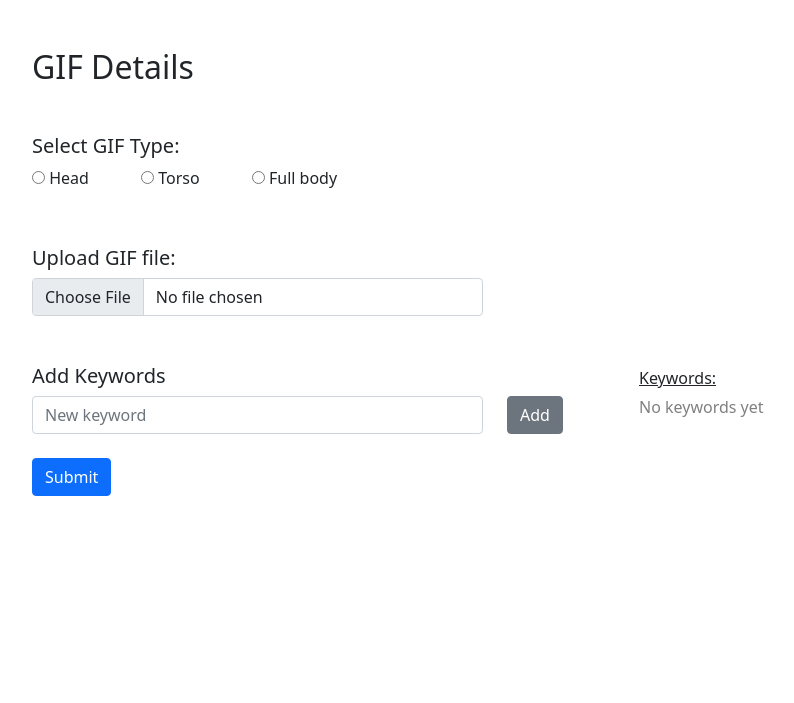
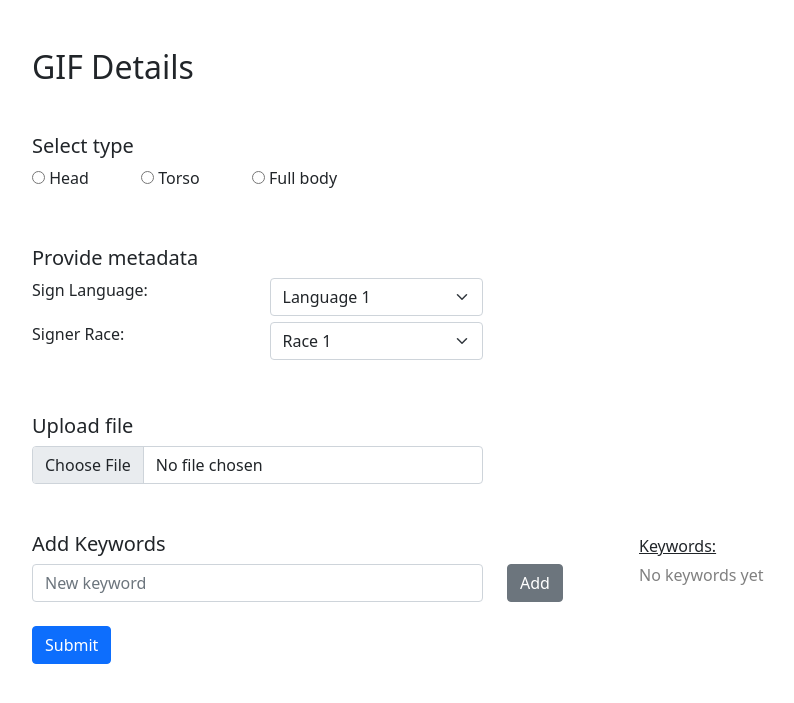
Before and after one commit to ConnectDeaf/ASM4Deaf, a Flask app: page /new in a window 1280 px wide. Shown: the part 56-759 px from the top of the page, without its empty margins (50-844 px from the left). Run offline with Flask 2, Linux system fonts and the light colour scheme.

Commit message:
added dropdown boxes for sign language and signer race

```diff
--- a/templates/new-gif.html
+++ b/templates/new-gif.html
@@ -7,7 +7,7 @@
     <!-- GIF type selection -->
     <div class="row my-5" id="gif_type">
         <div class="col-5">
-            <h5>Select GIF Type:</h5>
+            <h5>Select type</h5>
             <input type="radio" name="gif_type" id="head_gif" value="head">
             <label class="form-label" for="head_gif">Head</label>
             <input type="radio" name="gif_type" id="toso_gif" value="torso">
@@ -15,13 +15,45 @@
             <input type="radio" name="gif_type" id="fullbody_gif" value="fullbody">
             <label class="form-label" for="fullbody_gif">Full body</label>
         </div>
+    </div>
 
+
+    <!-- GIF metadata selection -->
+    <div class="row my-5" id="gif_type">
+        <div class="col-5">
+            <h5>Provide metadata</h5>
+            <div class="row my-1">
+                <div class="col-6">
+                    <p>Sign Language:</p>
+                </div>
+                <div class="col-6">
+                    <select class="form-select"> <!-- OPTIONS MUST BE DYNAMICALLY CREATED! -->
+                        <option value="1" selected>Language 1</option>
+                        <option value="2">Language 2</option>
+                    </select>
+                </div>
+            </div>
+            <div class="row my-1">
+                <div class="col-6">
+                    <p>Signer Race:</p>
+                </div>
+                <div class="col-6">
+                    <select class="form-select"> <!-- OPTIONS MUST BE DYNAMICALLY CREATED! -->
+                        <option value="1" selected>Race 1</option>
+                        <option value="2">Race 2</option>
+                        <option value="3">Race 3</option>
+                    </select>
+                </div>
+            </div>
+
+
+        </div>
     </div>
 
     <!--- File upload --->
     <div class="row my-5">
         <div class="col-5">
-            <h5>Upload GIF file:</h5>
+            <h5>Upload file</h5>
             <input class="form-control" type="file" name="GIFfile" id="GIFfile" accept=".gif" required>
         </div>
     </div>
```
